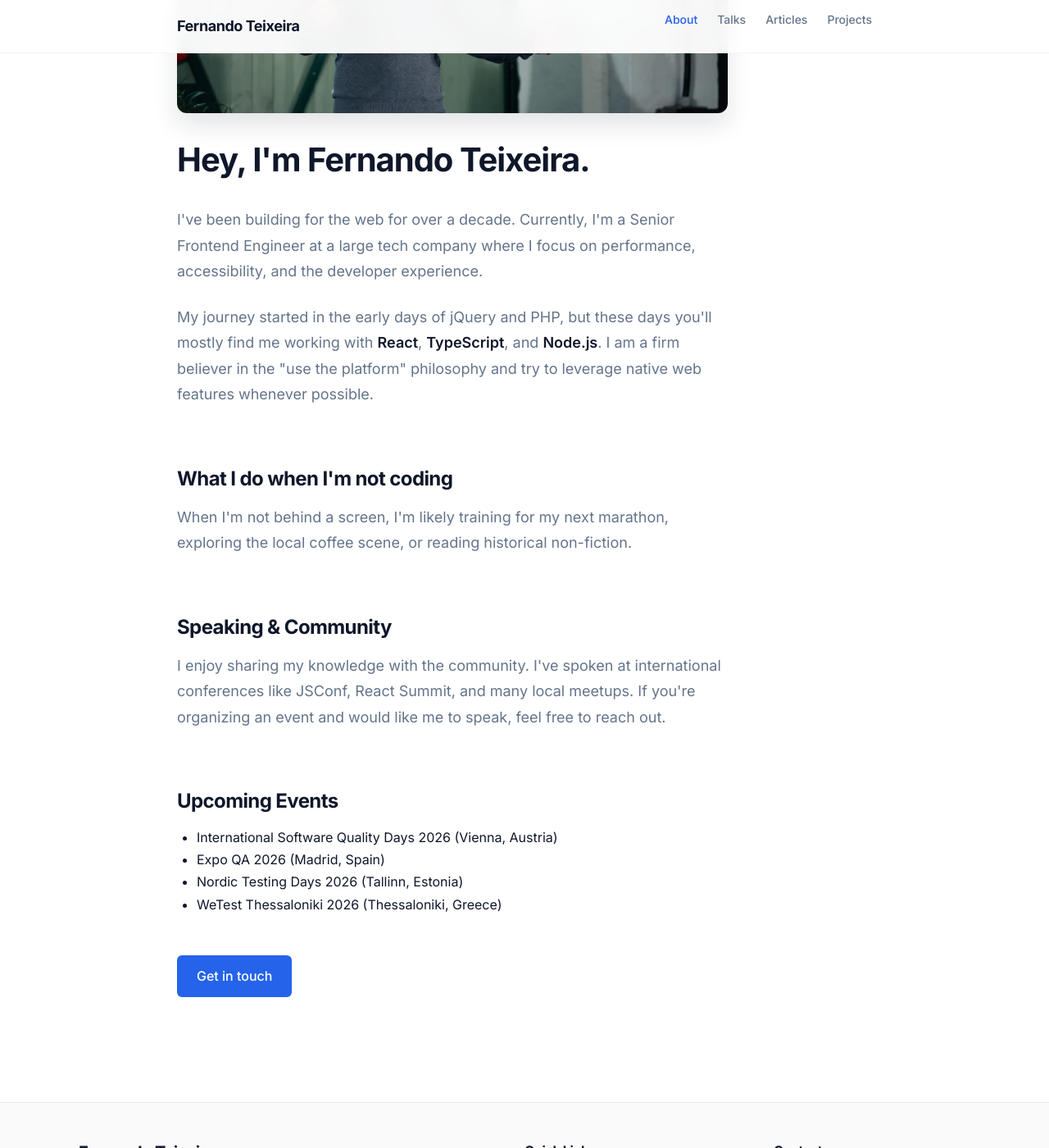
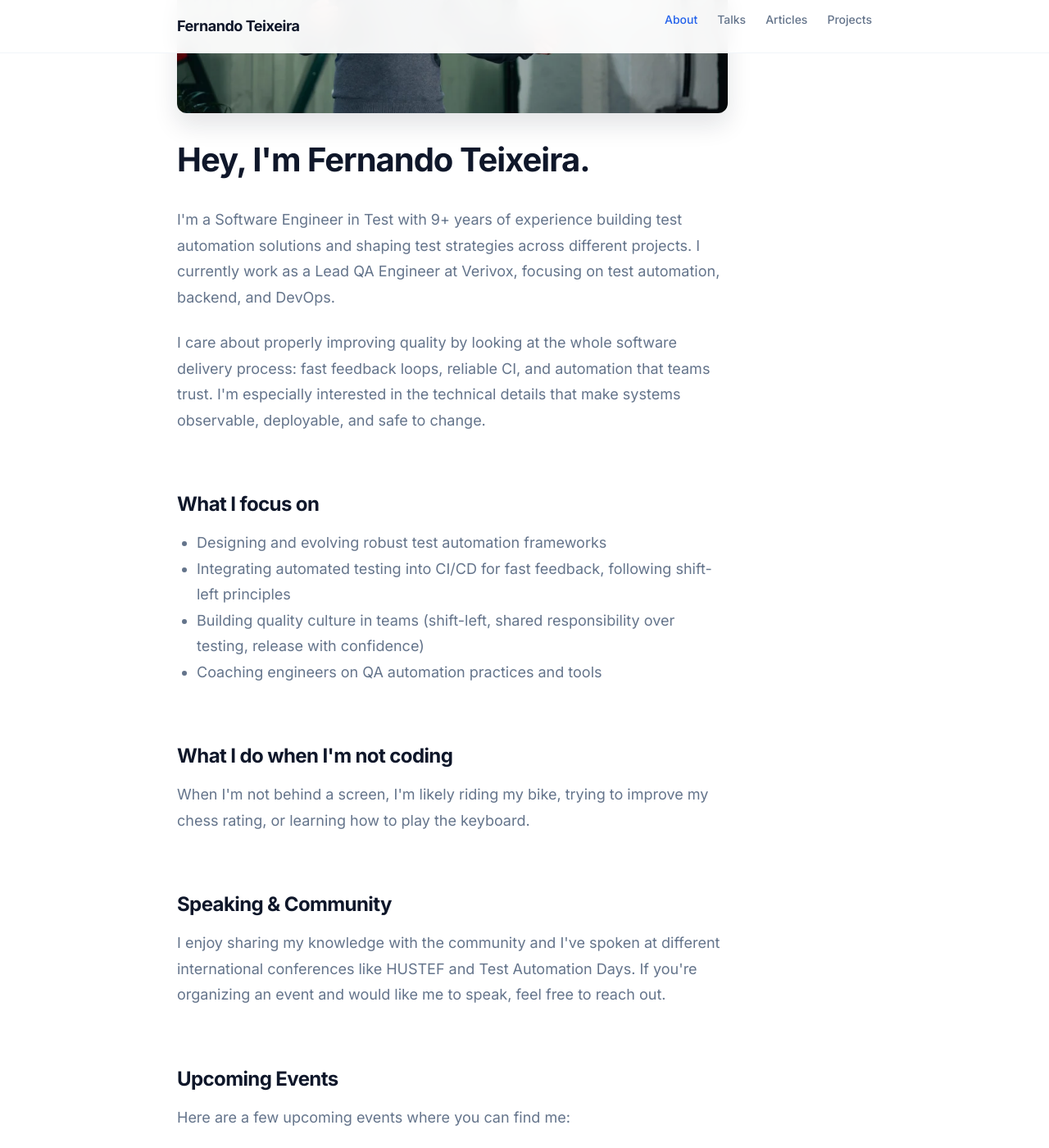
Before and after one commit to teixeira-fernando/teixeira-fernando.github.io, a Jekyll site: the page built from about.md, in a window 1280 px wide and 1400 px high, scrolled down 311 px. Shown: the whole window at 82% size. Built offline with Jekyll 4.4.1, drawn with Linux system fonts in a browser that asks for light colours.

Commit message:
improved about description

```diff
--- a/about.md
+++ b/about.md
@@ -7,17 +7,26 @@ description: Learn more about me and what I do
 <div class="about-content">
   <img src="{{ '/assets/images/general/profile-about-resized.webp' | relative_url }}" alt="Portrait of {{ site.author.name }}" class="about-profile-image">
   <h1>Hey, I'm {{ site.author.name }}.</h1>
-  <p>I've been building for the web for over a decade. Currently, I'm a Senior Frontend Engineer at a large tech company where I focus on performance, accessibility, and the developer experience.</p>
+  <p>I'm a Software Engineer in Test with 9+ years of experience building test automation solutions and shaping test strategies across different projects. I currently work as a Lead QA Engineer at Verivox, focusing on test automation, backend, and DevOps.</p>
 
-  <p>My journey started in the early days of jQuery and PHP, but these days you'll mostly find me working with <strong>React</strong>, <strong>TypeScript</strong>, and <strong>Node.js</strong>. I am a firm believer in the "use the platform" philosophy and try to leverage native web features whenever possible.</p>
+  <p>I care about properly improving quality by looking at the whole software delivery process: fast feedback loops, reliable CI, and automation that teams trust. I'm especially interested in the technical details that make systems observable, deployable, and safe to change.</p>
+
+  <h2>What I focus on</h2>
+  <ul>
+    <li>Designing and evolving robust test automation frameworks</li>
+    <li>Integrating automated testing into CI/CD for fast feedback, following shift-left principles</li>
+    <li>Building quality culture in teams (shift-left, shared responsibility over testing, release with confidence)</li>
+    <li>Coaching engineers on QA automation practices and tools</li>
+  </ul>
 
   <h2>What I do when I'm not coding</h2>
-  <p>When I'm not behind a screen, I'm likely training for my next marathon, exploring the local coffee scene, or reading historical non-fiction.</p>
+  <p>When I'm not behind a screen, I'm likely riding my bike, trying to improve my chess rating, or learning how to play the keyboard.</p>
 
   <h2>Speaking & Community</h2>
-  <p>I enjoy sharing my knowledge with the community. I've spoken at international conferences like JSConf, React Summit, and many local meetups. If you're organizing an event and would like me to speak, feel free to reach out.</p>
+  <p>I enjoy sharing my knowledge with the community and I've spoken at different international conferences like HUSTEF and Test Automation Days. If you're organizing an event and would like me to speak, feel free to reach out.</p>
 
   <h2>Upcoming Events</h2>
+  <p>Here are a few upcoming events where you can find me:</p>
   <ul>
     <li>International Software Quality Days 2026 (Vienna, Austria)</li>
     <li>Expo QA 2026 (Madrid, Spain)</li>
--- a/assets/css/main.css
+++ b/assets/css/main.css
@@ -144,6 +144,23 @@ a:hover {
 ul, ol {
   margin-left: 1.5rem;
   margin-bottom: 1rem;
+}
+
+.page-content ul,
+.page-content ol {
+  color: #64748b;
+  line-height: 1.75;
+  font-family: inherit;
+  font-size: 1.125rem;
+  font-weight: inherit;
+}
+
+.page-content li {
+  color: #64748b;
+  line-height: inherit;
+  font-family: inherit;
+  font-size: 1.125rem;
+  font-weight: inherit;
 }
 
 /* Content Lists */
```
Also changed, not shown: _articles/refactoring-personal-website-with-ai.md (+14 -8 lines).
